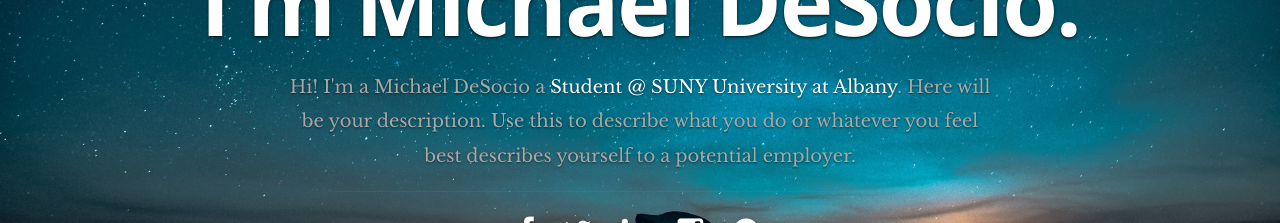
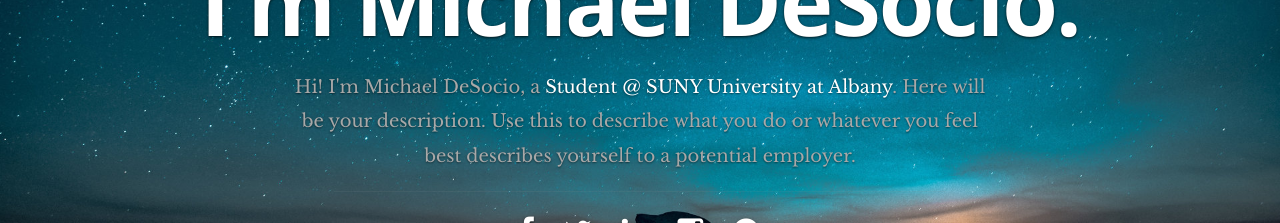
Before and after one commit to mdesocio/Resume-Site, a React (Create React App) app: page / in a window 1280 px wide. Shown: the part 273-496 px from the top of the page. Built offline with nearby package versions, Linux system fonts and the light colour scheme.

Commit message:
I fucked up

```diff
--- a/src/Components/Header.js
+++ b/src/Components/Header.js
@@ -35,7 +35,7 @@ class Header extends Component {
       <div className="row banner">
          <div className="banner-text">
             <h1 className="responsive-headline">I'm {name}.</h1>
-            <h3>Hi! I'm a {name} a <span>{occupation}</span>. {description}.</h3>
+            <h3>Hi! I'm {name}, a <span>{occupation}</span>. {description}.</h3>
             <hr />
             <ul className="social">
                {networks}
```
